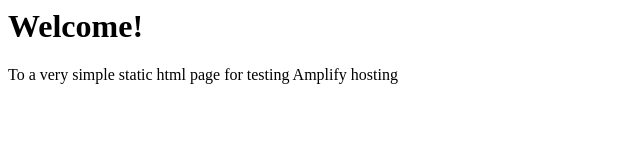
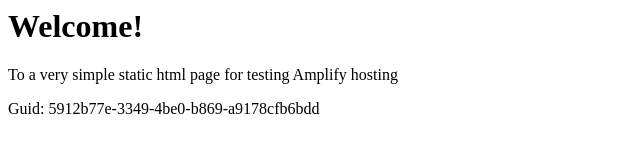
Before and after one commit to aws-aemilia-sin/Github-PR-Commit-Integration-Test-DoNotTouch-GitH-MJCD6L4M-v1-preprod-ap-southeast-1, a website: page src/index.html in a window 1280 px wide. Shown: the whole page, without its empty margins (0-640 px from the left). Drawn offline with Linux system fonts and the light colour scheme.

Commit message:
commit from integ tests

```diff
--- a/src/index.html
+++ b/src/index.html
@@ -1,3 +1,5 @@
+
+
 <html lang="en">
 
 <head>
@@ -10,6 +12,6 @@
 <body>
     <h1>Welcome!</h1>
     <p>To a very simple static html page for testing Amplify hosting</p>
-</body>
+    <p>Guid: 5912b77e-3349-4be0-b869-a9178cfb6bdd</p></body>
 
 </html>
```
